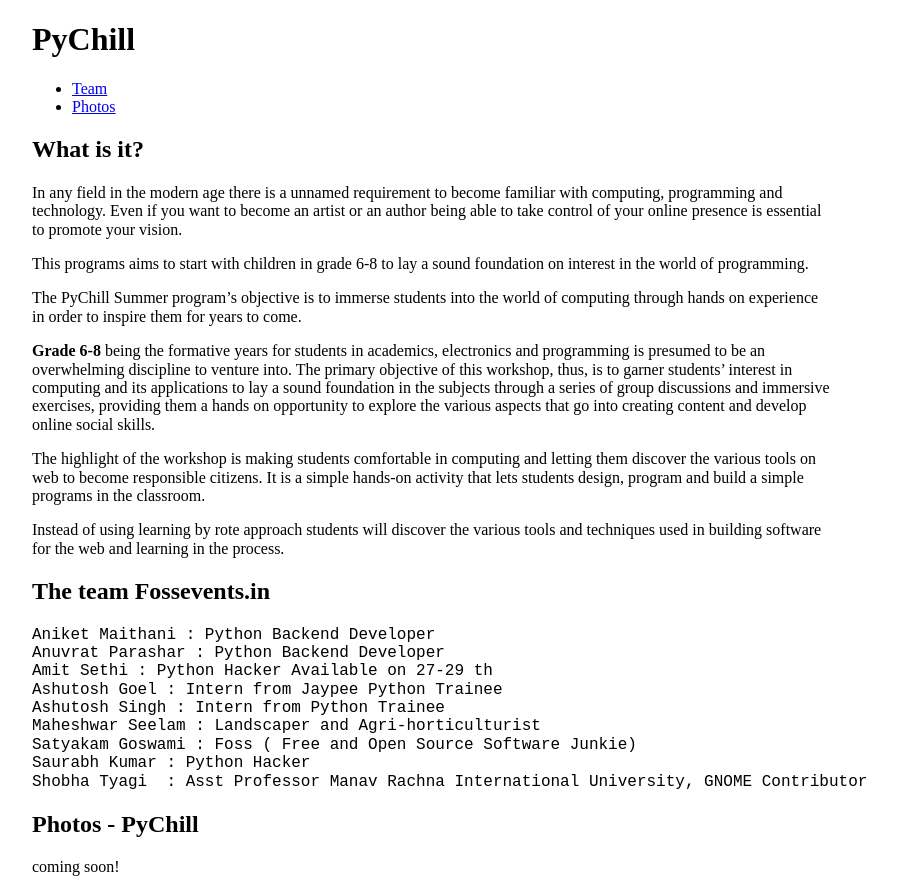
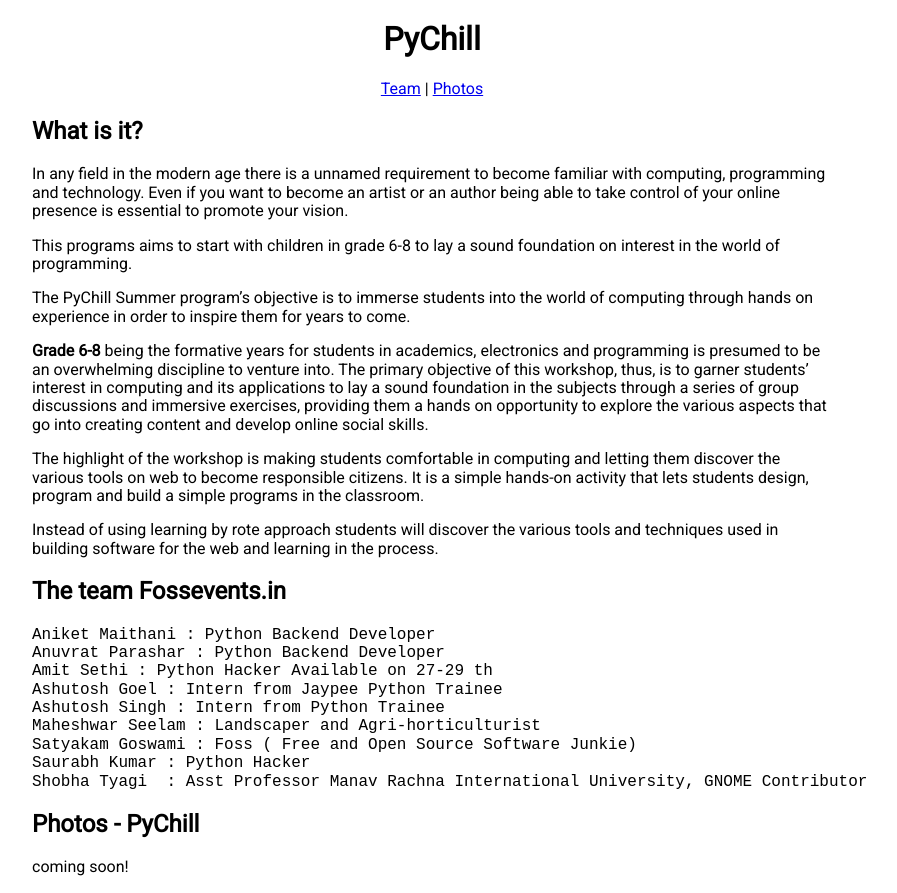
Before and after one commit to fossevents/pychill, a plain HTML site: page index.html in a window 1280 px wide. Shown: the whole page, without its empty margins (208-1105 px from the left). Drawn offline with nearby package versions, Linux system fonts and the light colour scheme.

Commit message:
Add more sytle

```diff
--- a/index.html
+++ b/index.html
@@ -4,23 +4,25 @@
     <meta charset="UTF-8">
     <title>PyChill</title>
     <link rel="stylesheet" href="https://cdnjs.cloudflare.com/ajax/libs/normalize/3.0.3/normalize.min.css">
+    <link href='https://fonts.googleapis.com/css?family=Roboto' rel='stylesheet' type='text/css'>
     <style>
         body {
+            font-family: 'Roboto', sans-serif;
             max-width: 800px;
             margin: 0 auto;
             padding-left: 2em;
             padding-right: 2em;
         }
+        .title, .nav {
+            text-align: center;
+        }
     </style>
 </head>
 <body>
 
-<h1> PyChill</h1>
+<h1 class="title"> PyChill</h1>
 
-<ul>
-    <li><a href="team.html">Team</a></li>
-    <li><a href="photos.html">Photos</a></li>
-</ul>
+<div class='nav'> <a href="#team">Team</a> | <a href="#photos">Photos</a></div>
 
 <h2>What is it?</h2>
 
@@ -38,7 +40,8 @@ objective of this workshop, thus, is to garner students’ interest in computing
 
 <p>Instead of using learning by rote approach students will discover the various tools and techniques used in building software for the web and learning in the process. </p>
 
-<h2>The team Fossevents.in</h2>
+<section id="team">
+<h2 >The team Fossevents.in</h2>
 <pre>
 Aniket Maithani : Python Backend Developer
 Anuvrat Parashar : Python Backend Developer
@@ -50,10 +53,13 @@ Satyakam Goswami : Foss ( Free and Open Source Software Junkie)
 Saurabh Kumar : Python Hacker
 Shobha Tyagi  : Asst Professor Manav Rachna International University, GNOME Contributor
 </pre>
+</section>
 
+<section id="photos">
 <h2>Photos - PyChill</h2>
 
 <p>coming soon!</p>
+</section>
 
 </body>
 </html>
```
